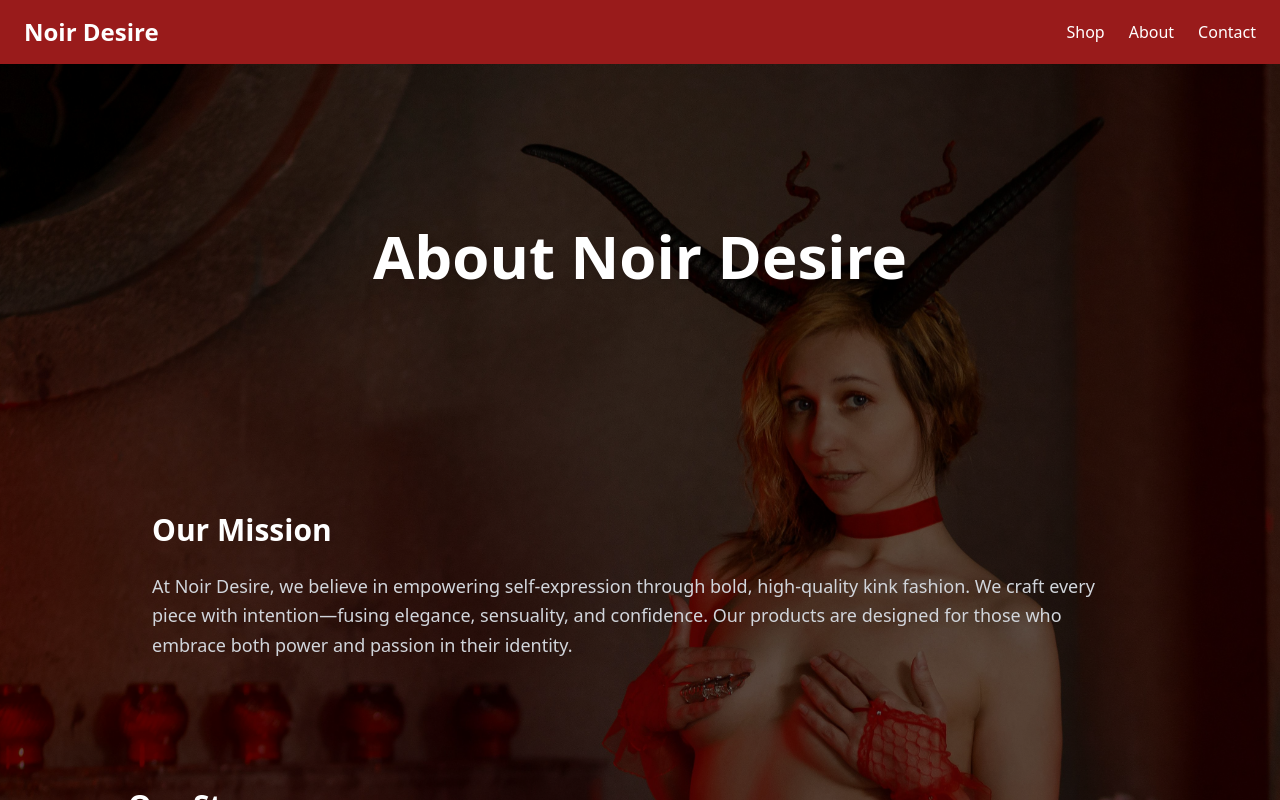
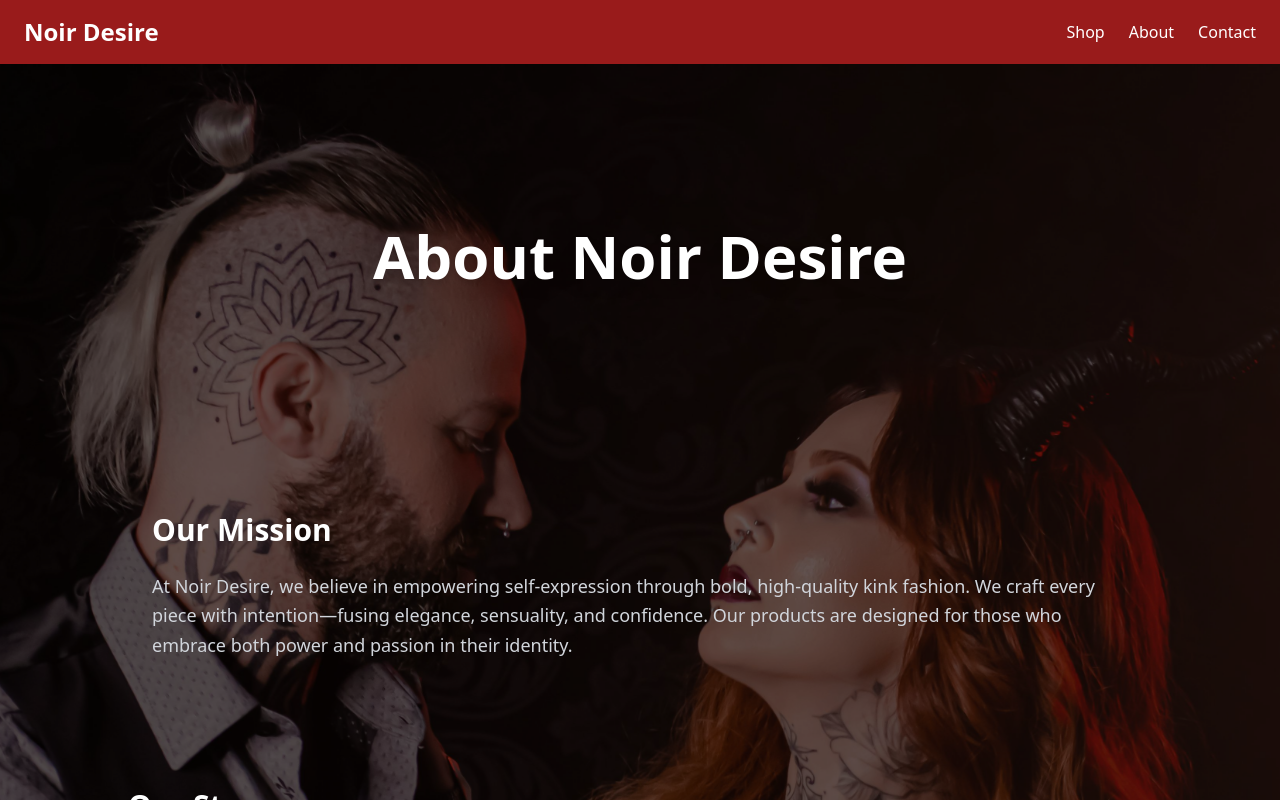
Before and after one commit to gulariba/Noir-Desire-website, a Next.js app: page /about in a window 1280 px wide. Shown: the top 800 px of the page. Built offline with nearby package versions, Linux system fonts and the light colour scheme.

Commit message:
Update page.tsx

```diff
--- a/src/app/about/page.tsx
+++ b/src/app/about/page.tsx
@@ -8,7 +8,7 @@ export default function AboutPage() {
       {/* Full Background Image */}
       <div className="absolute inset-0">
         <Image
-          src="/assets/bg2.jpg"
+          src="/assets/bg1.jpg"
           alt="About Noir Desire Background"
           fill
           priority
```
